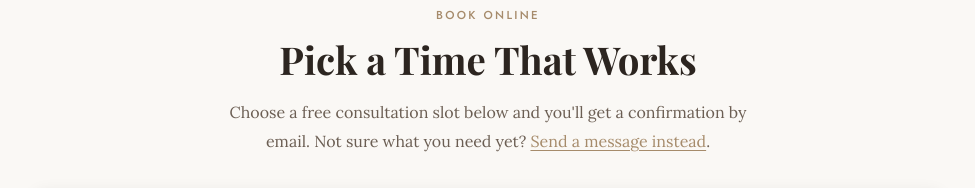
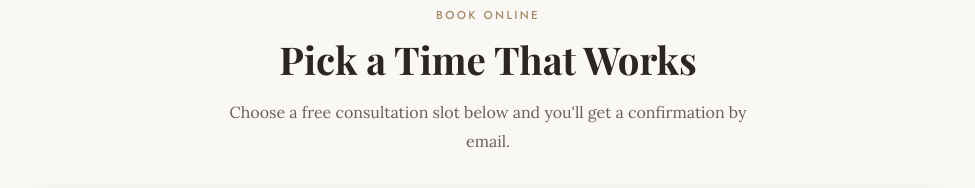
Before and after one commit to vdelacue/z-best-life-organized, a website: page index.html in a window 1280 px wide. Shown: the part 3160-3348 px from the top of the page, without its empty margins (152-1127 px from the left). Drawn offline with nearby package versions, Linux system fonts and the light colour scheme; a script that the page names is missing; a web font is replaced by a local one.

Commit message:
remove link

```diff
--- a/index.html
+++ b/index.html
@@ -228,7 +228,6 @@
         <h2 class="book__heading">Pick a Time That Works</h2>
         <p class="book__body">
           Choose a free consultation slot below and you'll get a confirmation by email.
-          Not sure what you need yet? <a href="#contact" class="book__link">Send a message instead</a>.
         </p>
       </div>
       <!-- Acuity Scheduling embed, pointed at the branded scheduling URL.
```
